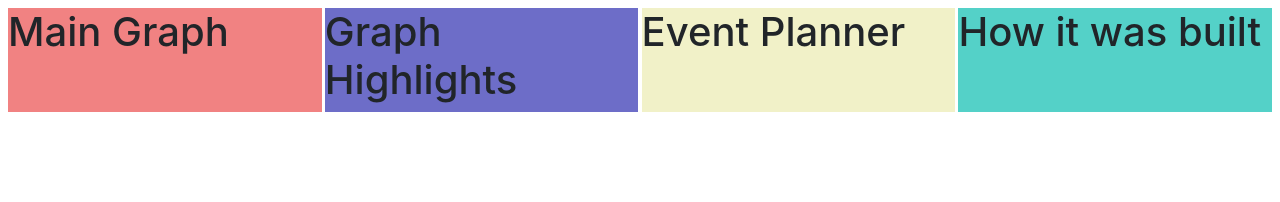
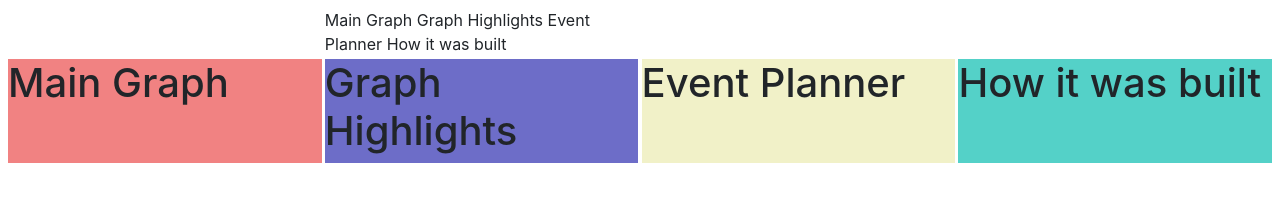
Before and after one commit to MiThCeKi/woodfiredpizza, a website: page index.html in a window 1280 px wide. Drawn offline with nearby package versions, Linux system fonts and the light colour scheme.

Commit message:
added nav bar and appropriate alignment. Had to add an extra column in grid template areas and manually tell the nav bar where to start and finish. But at the ~1000 break point it inline block nav is taking up two lines - need to resolve

```diff
--- a/index.html
+++ b/index.html
@@ -26,19 +26,25 @@
 
     <body>
         <div class = "main-container">
-            <div class="content-1">
+            <div class="nav_bar">
+                <a class="nav_bar_items">Main Graph</a>
+                <a class="nav_bar_items">Graph Highlights</a>
+                <a class="nav_bar_items">Event Planner</a>
+                <a class="nav_bar_items">How it was built</a>
+            </div>
+            <div class="content_1">
                 <h1>Main Graph</h1>
             </div>
 
-            <div class="content-2">
+            <div class="content_2">
                 <h1>Graph Highlights</h1>
             </div>
 
-            <div class="content-3">
+            <div class="content_3">
                 <h1>Event Planner</h1>
             </div>
 
-            <div class="content-4">
+            <div class="content_4">
                 <h1>How it was built</h1>
             </div>
 
--- a/main.css
+++ b/main.css
@@ -1,23 +1,22 @@
 /* Table of Contents */
-/* Content 1 */
-/* Content 2 */
-/* Content 3 */
-/* Content 4 */
-/* Content 5 */
 
-/*-------------------------- Content 1------------------------- */
+/* root */
+/* Main Container */
+/* Main Graph */
+/* Graph Highlights*/
+/* Event Planner */
+/* How it was built */
+/* @media queries device breakpoints */
+/* Template */
 
-/*-------------------------- Content 2------------------------- */
 
-/*-------------------------- Content 3------------------------- */
-
-/*-------------------------- Content 4------------------------- */
-
-/*-------------------------- Content 5------------------------- */
+/*-------------------------- Template------------------------- */
 
 :root{
   --main_alignment: center;
 }
+
+/*-------------------------- Main Container------------------------- */
 
 .main-container {
     margin: .5rem;
@@ -28,30 +27,50 @@
     grid-template-columns: 1fr;
     grid-template-rows: 0.5fr;
     grid-template-areas:
-    "content-1"
-    "content-2"
-    "content-3"
-    "content-4"
+    "nav_bar nav_bar"
+    "content_1 content_1"
+    "content_2 content_2"
+    "content_3 content_3"
+    "content_4 content_4"
 }
 
-  .content-1 {
-    background-color: #f18282;
-    grid-area: content-1;
+/*-------------------------- Nav Bar------------------------- */
+
+.nav_bar {
+  grid-area: nav_bar;
+  grid-column-start: 2;
+  grid-column-end: 2;
+
 }
 
-  .content-2 {
-    background: rgb(109, 109, 200);
-    grid-area: content-2;
+/*-------------------------- Content 1------------------------- */
+
+.content_1 {
+  background-color: #f18282;
+  grid-area: content_1;
 }
 
-  .content-3 {
-    background: rgb(241, 241, 200);
-    grid-area: content-3;
+/*-------------------------- Content 2------------------------- */
+
+
+.content_2 {
+  background: rgb(109, 109, 200);
+  grid-area: content_2;
 }
 
-  .content-4 {
+/*-------------------------- Content 3------------------------- */
+
+
+.content_3 {
+  background: rgb(241, 241, 200);
+  grid-area: content_3;
+}
+
+/*-------------------------- Content 4------------------------- */
+
+.content_4 {
   background: rgb(84, 209, 200);
-    grid-area: content-4;
+  grid-area: content_4;
 }
 
 
@@ -61,9 +80,6 @@
 
 
 /* Small devices (landscape phones, 576px and up) */
-@media (min-width: 576px) {
-
-}
 
 /* Medium devices (tablets, 768px and up) */
 @media (min-width: 768px) {
@@ -71,8 +87,9 @@
   grid-template-columns: 1fr 1fr;
   grid-template-rows: 0.8fr;
   grid-template-areas:
-    "content-1 content-2"
-    "content-3 content-4"  }
+  "nav_bar nav_bar"
+  "content_1 content_2"
+  "content_3 content_4"
 }
 
 /* Large devices (desktops, 992px and up) */
@@ -81,14 +98,11 @@
   grid-template-columns: 1fr 1fr 1fr 1fr;
   grid-template-rows: 0.8fr;
   grid-template-areas:
-    "content-1 content-2 content-3 content-4"
-
-
-  }
-
+  "nav_bar nav_bar nav_bar nav_bar"
+  "content_1 content_2 content_3 content_4"
 }
 
 /* Extra large devices (large desktops, 1200px and up) */
-@media (min-width: 1200px) {
+/* @media (min-width: 1200px) {
 
-}
+} */
```
Lines whose indentation alone changed are shown as unchanged.
